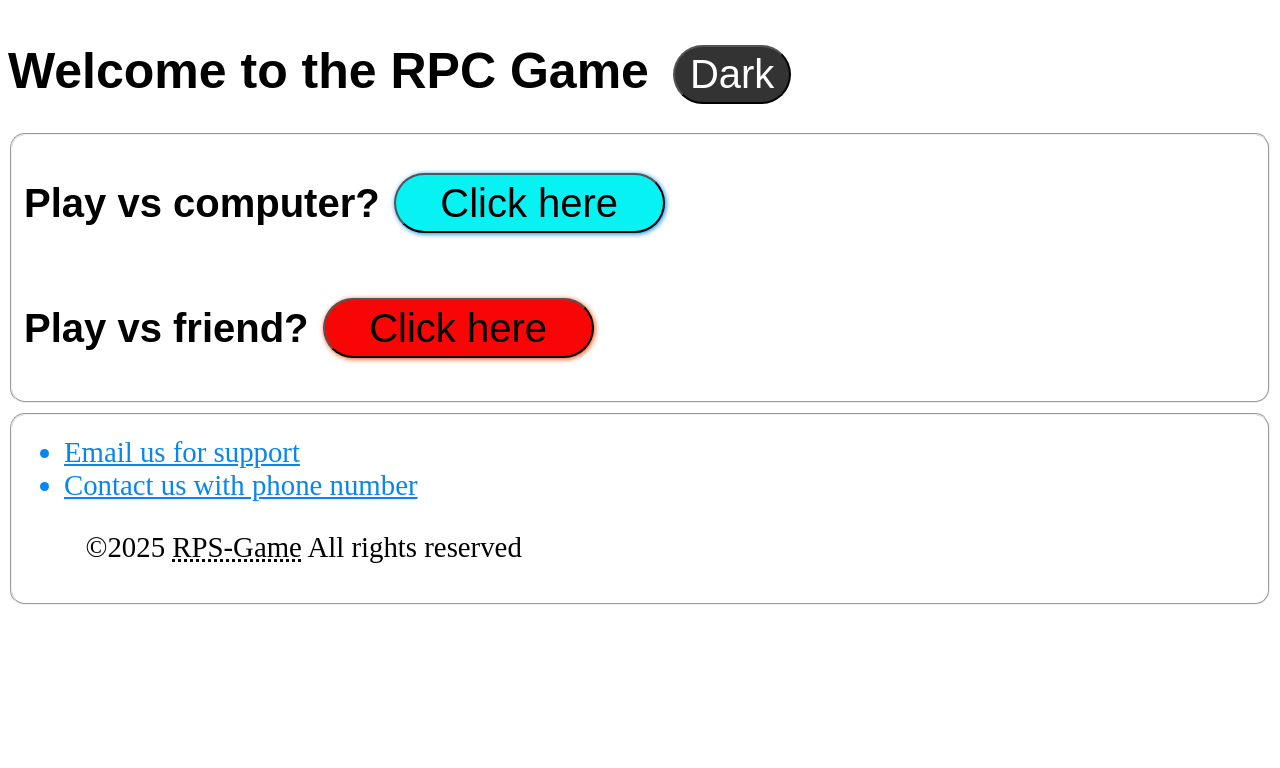
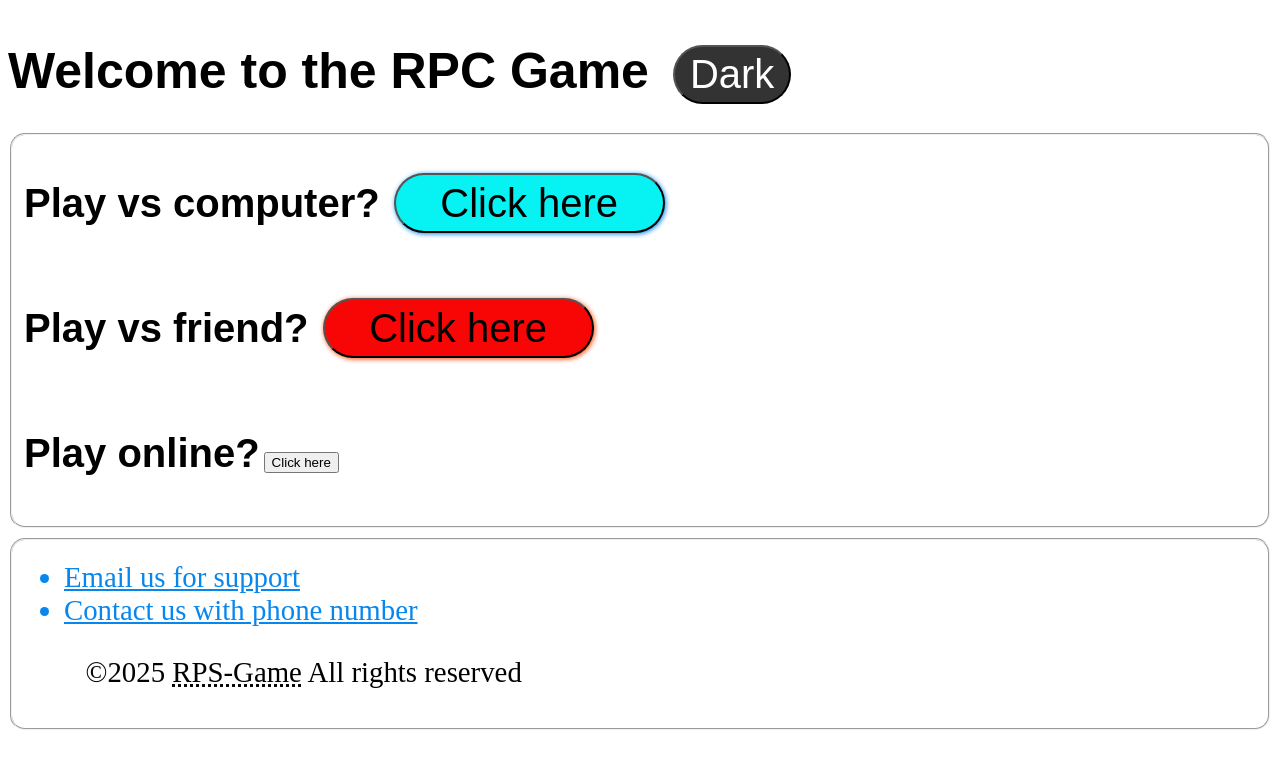
Before and after one commit to ArezkiCherfouh/RPS-Game, a plain HTML site: page index.html in a window 1280 px wide. Drawn offline with Linux system fonts and the light colour scheme.

Commit message:
Update index.html

```diff
--- a/index.html
+++ b/index.html
@@ -19,6 +19,10 @@
             <p class="question">Play vs friend?</p>
             <a href="rock_paper_scissors_vs_player.html"><button class="playfriend" >Click here</button></a>
         </div>
+        <div class="online">
+            <p class="question">Play online?</p>
+            <a href="online.html"><button class="playfriendo" >Click here</button></a>
+        </div>
     </fieldset>
     <fieldset class="mainfiel">
         <div  id="community">
```
